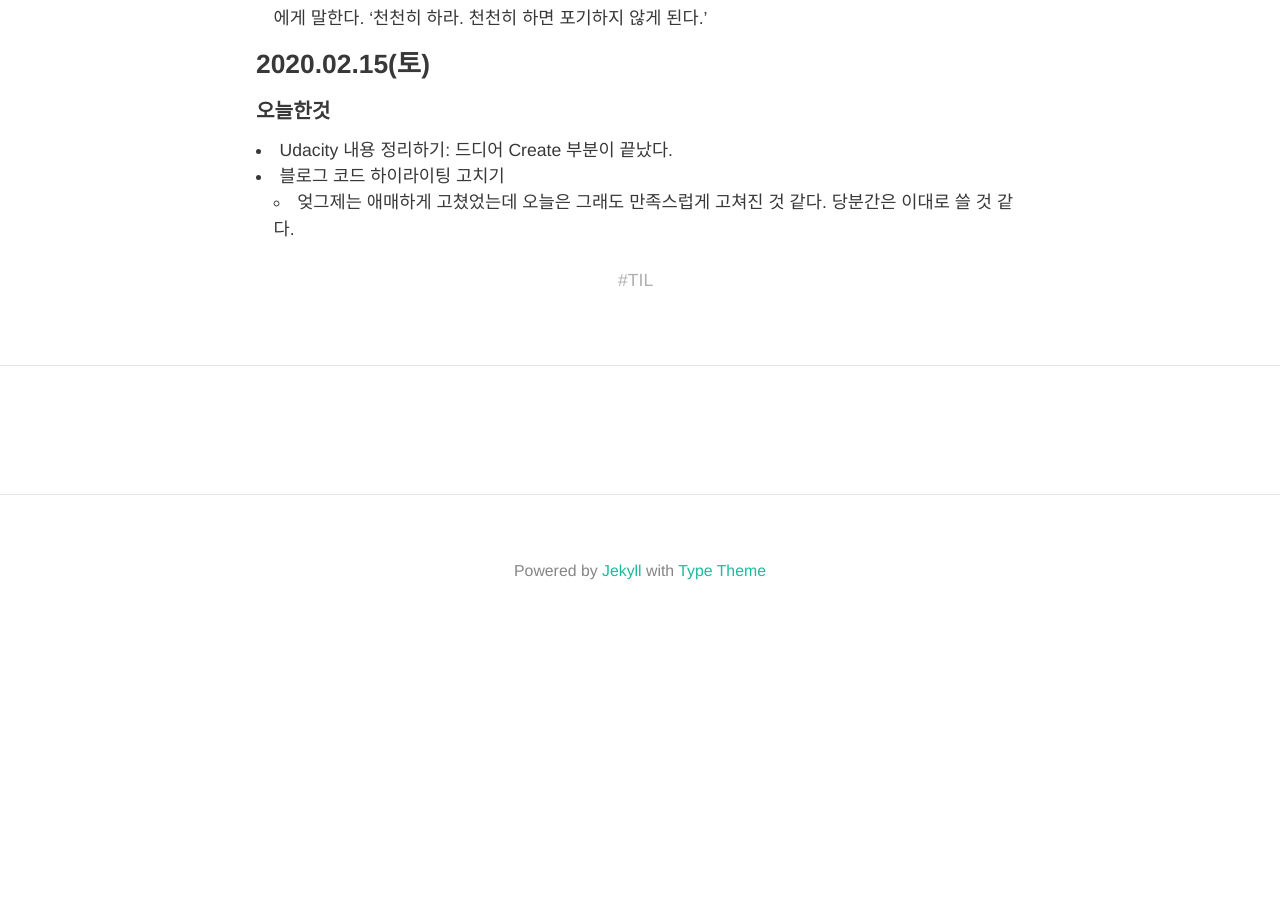
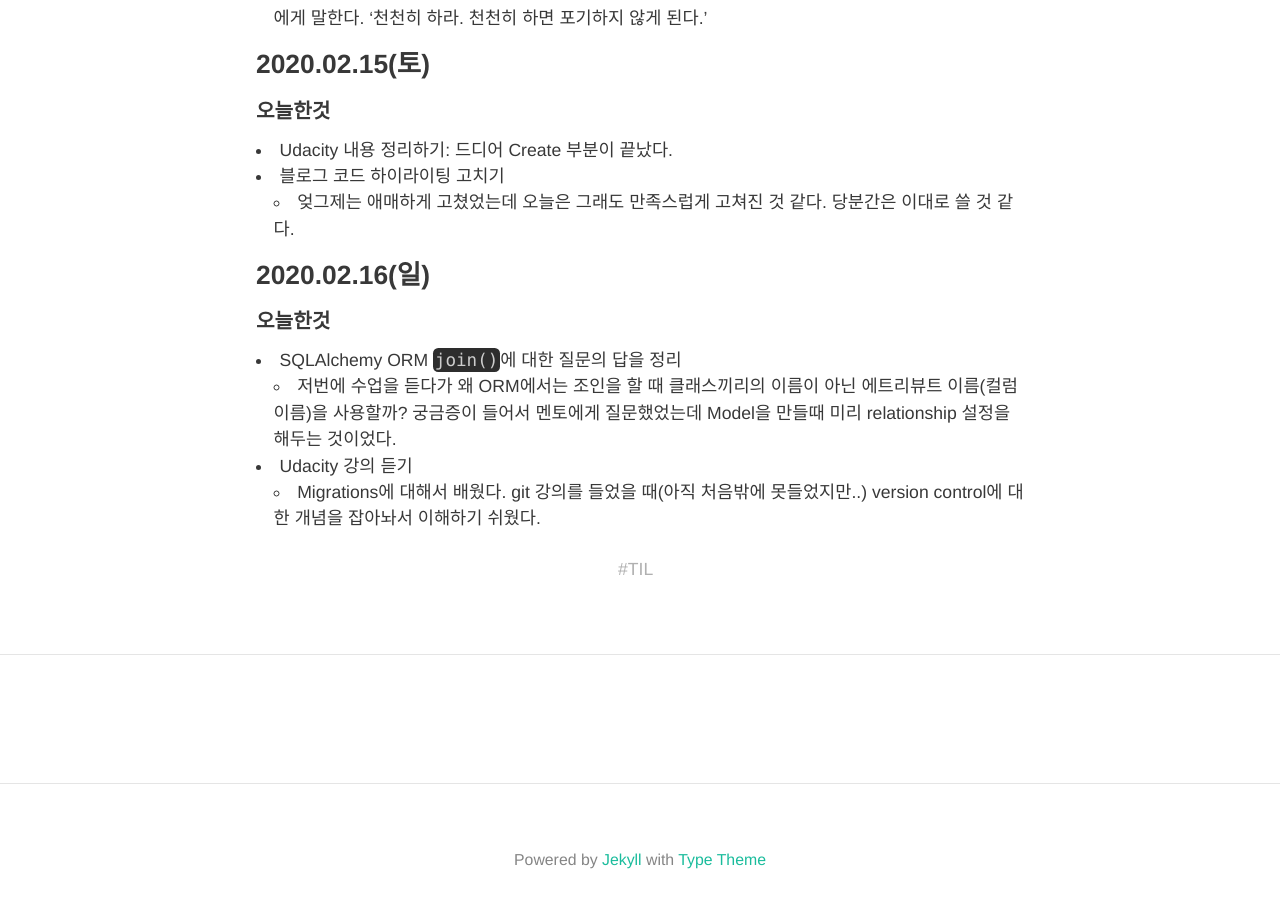
Before and after one commit to HyunlangBan/hyunlangban.github.io, a Jekyll site: the page built from _posts/2020-02-10-week-til.md, in a window 1280 px wide and 900 px high, scrolled down 2634 px. Built offline with Jekyll 4.4.1, drawn with Linux system fonts in a browser that asks for light colours; nearby versions of some CDN libraries; some web fonts are replaced; comment, search, counter and statistics services are not loaded; before the commit the page ends 3280 px from its top, so only the background shows below that.

Commit message:
Update 2020-02-10-week-til.md

```diff
--- a/_posts/2020-02-10-week-til.md
+++ b/_posts/2020-02-10-week-til.md
@@ -64,3 +64,10 @@ tag: TIL
 - Udacity 내용 정리하기: 드디어 Create 부분이 끝났다.
 - 블로그 코드 하이라이팅 고치기
   - 엊그제는 애매하게 고쳤었는데 오늘은 그래도 만족스럽게 고쳐진 것 같다. 당분간은 이대로 쓸 것 같다.
+
+### 2020.02.16(일)
+#### 오늘한것
+- SQLAlchemy ORM `join()`에 대한 질문의 답을 정리
+  - 저번에 수업을 듣다가 왜 ORM에서는 조인을 할 때 클래스끼리의 이름이 아닌 에트리뷰트 이름(컬럼이름)을 사용할까? 궁금증이 들어서 멘토에게 질문했었는데 Model을 만들때 미리 relationship 설정을 해두는 것이었다.
+- Udacity 강의 듣기
+  - Migrations에 대해서 배웠다. git 강의를 들었을 때(아직 처음밖에 못들었지만..) version control에 대한 개념을 잡아놔서 이해하기 쉬웠다.
```
